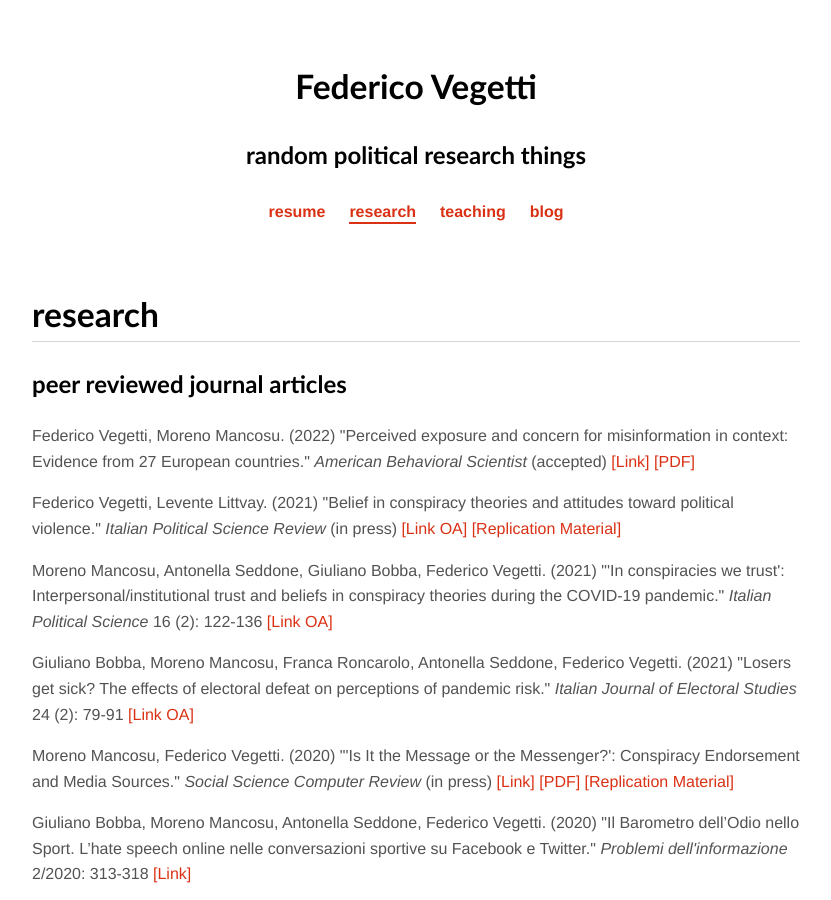
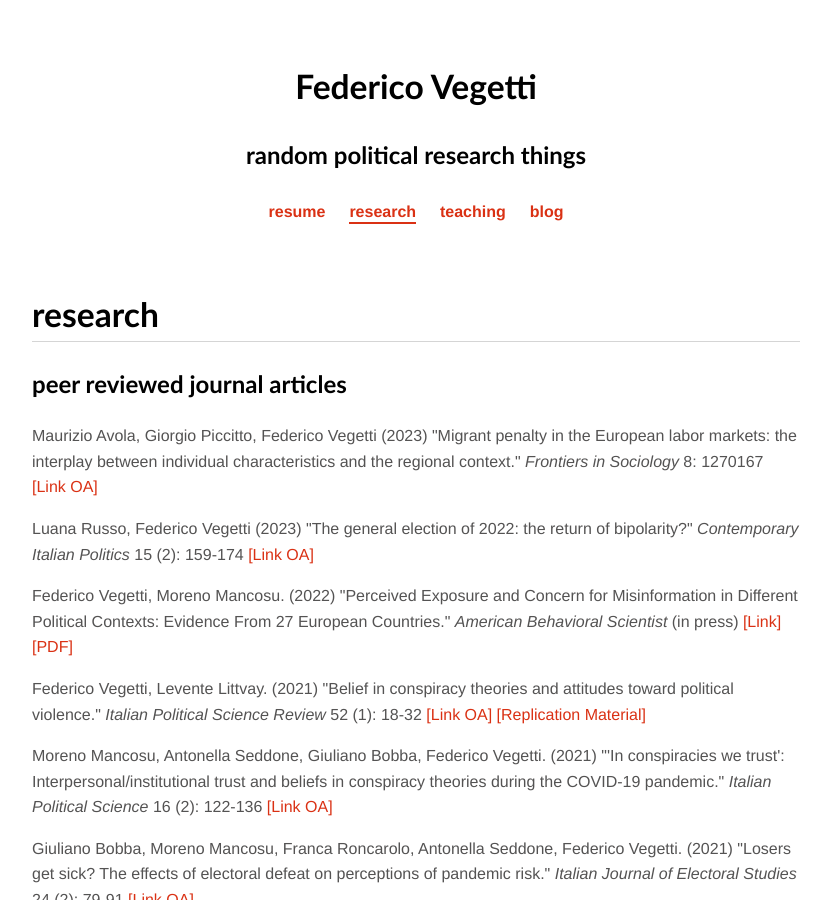
Before and after one commit to federicovegetti/federicovegetti.github.io, a Jekyll site: the page built from research/index.html, in a window 1280 px wide and 900 px high. Shown: the whole window, without its empty margins (224-1055 px from the left). Built offline with Jekyll 4.4.1, drawn with Linux system fonts in a browser that asks for light colours; nearby versions of some CDN libraries; a style sheet for code colours, icons or effects is not loaded.

Commit message:
updated pubs

```diff
--- a/research/index.html
+++ b/research/index.html
@@ -8,12 +8,20 @@ permalink: research/
 
 <h2>peer reviewed journal articles</h2>
 
-	<p>Federico Vegetti, Moreno Mancosu. (2022) "Perceived exposure and concern for misinformation in context: Evidence from 27 European countries." <i>American Behavioral Scientist</i> (accepted)
+	<p>Maurizio Avola, Giorgio Piccitto, Federico Vegetti (2023) "Migrant penalty in the European labor markets: the interplay between individual characteristics and the regional context." <i>Frontiers in Sociology</i> 8: 1270167
+	<a href="https://doi.org/10.3389/fsoc.2023.1270167" target="_blank">[Link OA]</a>
+	</p>
+
+	<p>Luana Russo, Federico Vegetti (2023) "The general election of 2022: the return of bipolarity?" <i>Contemporary Italian Politics</i> 15 (2): 159-174
+	<a href="https://doi.org/10.1080/23248823.2023.2189080" target="_blank">[Link OA]</a>
+	</p>
+
+	<p>Federico Vegetti, Moreno Mancosu. (2022) "Perceived Exposure and Concern for Misinformation in Different Political Contexts: Evidence From 27 European Countries." <i>American Behavioral Scientist</i> (in press)
 	<a href="https://doi.org/10.1177%2F00027642221118255" target="_blank">[Link]</a>
 	<a href="https://www.researchgate.net/publication/358412209_Perceived_Exposure_and_Concern_for_Misinformation_in_Different_Political_Contexts_Evidence_From_27_European_Countries" target="_blank">[PDF]</a>
 	</p>
 
-	<p>Federico Vegetti, Levente Littvay. (2021) "Belief in conspiracy theories and attitudes toward political violence." <i>Italian Political Science Review</i> (in press)
+	<p>Federico Vegetti, Levente Littvay. (2021) "Belief in conspiracy theories and attitudes toward political violence." <i>Italian Political Science Review</i> 52 (1): 18-32
 	<a href="https://doi.org/10.1017/ipo.2021.17" target="_blank">[Link OA]</a>
 	<a href="https://doi.org/10.7910/DVN/I7FSYP" target="_blank">[Replication Material]</a>
 	</p>
```
